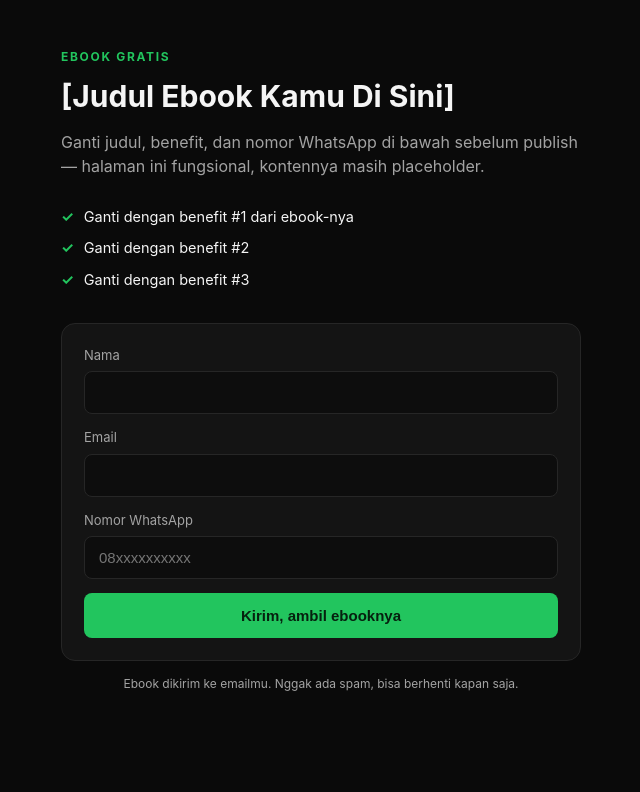
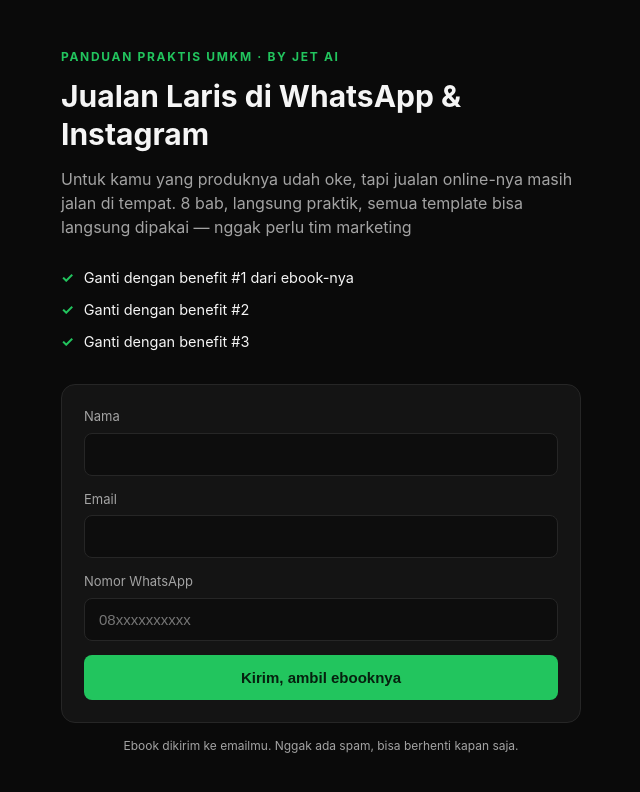
Before and after one commit to jafpray1/JET-Funnel, a plain HTML site: page index.html in a window 1280 px wide. Shown: the whole page, without its empty margins (319-959 px from the left). Drawn offline with Linux system fonts and the light colour scheme.

Commit message:
Change ebook title and description in index.html
Updated the title and content of the ebook section.

```diff
--- a/index.html
+++ b/index.html
@@ -3,7 +3,7 @@
 <head>
 <meta charset="utf-8" />
 <meta name="viewport" content="width=device-width, initial-scale=1" />
-<title>Ebook Gratis — Panduan DIGIFANA</title>
+<title>Ebook Gratis — Jualan Laris di WhatsApp & Instagram </title>
 <meta name="description" content="Ambil ebook gratisnya, lalu chat kami di WhatsApp buat lanjut." />
 <style>
   :root {
@@ -141,9 +141,9 @@
 <body>
   <div class="wrap">
     <div id="offer">
-      <div class="eyebrow">Ebook gratis</div>
-      <h1>[Judul Ebook Kamu Di Sini]</h1>
-      <p class="lead">Ganti judul, benefit, dan nomor WhatsApp di bawah sebelum publish — halaman ini fungsional, kontennya masih placeholder.</p>
+      <div class="eyebrow">Panduan Praktis UMKM · by JET AI</div>
+      <h1>Jualan Laris di WhatsApp & Instagram</h1>
+      <p class="lead">Untuk kamu yang produknya udah oke, tapi jualan online-nya masih jalan di tempat. 8 bab, langsung praktik, semua template bisa langsung dipakai — nggak perlu tim marketing</p>
       <ul class="benefits">
         <li>Ganti dengan benefit #1 dari ebook-nya</li>
         <li>Ganti dengan benefit #2</li>
```
